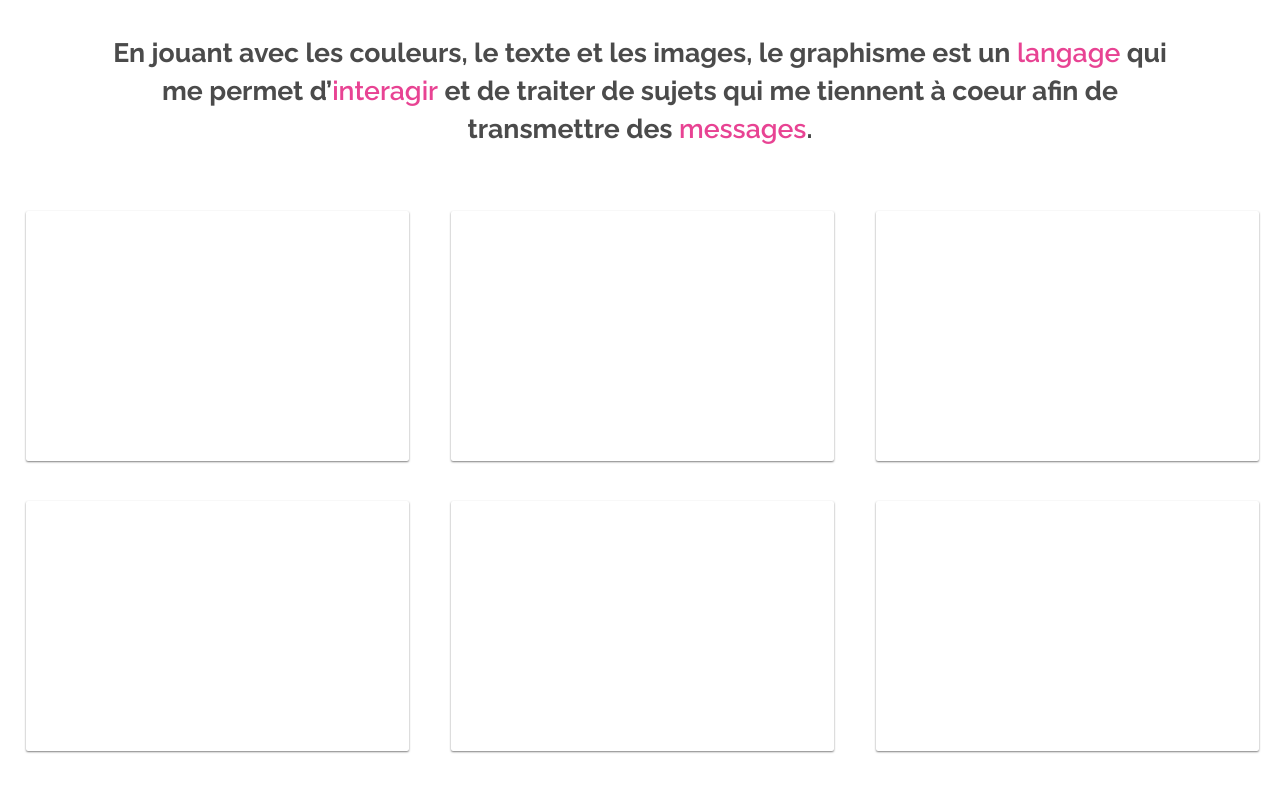
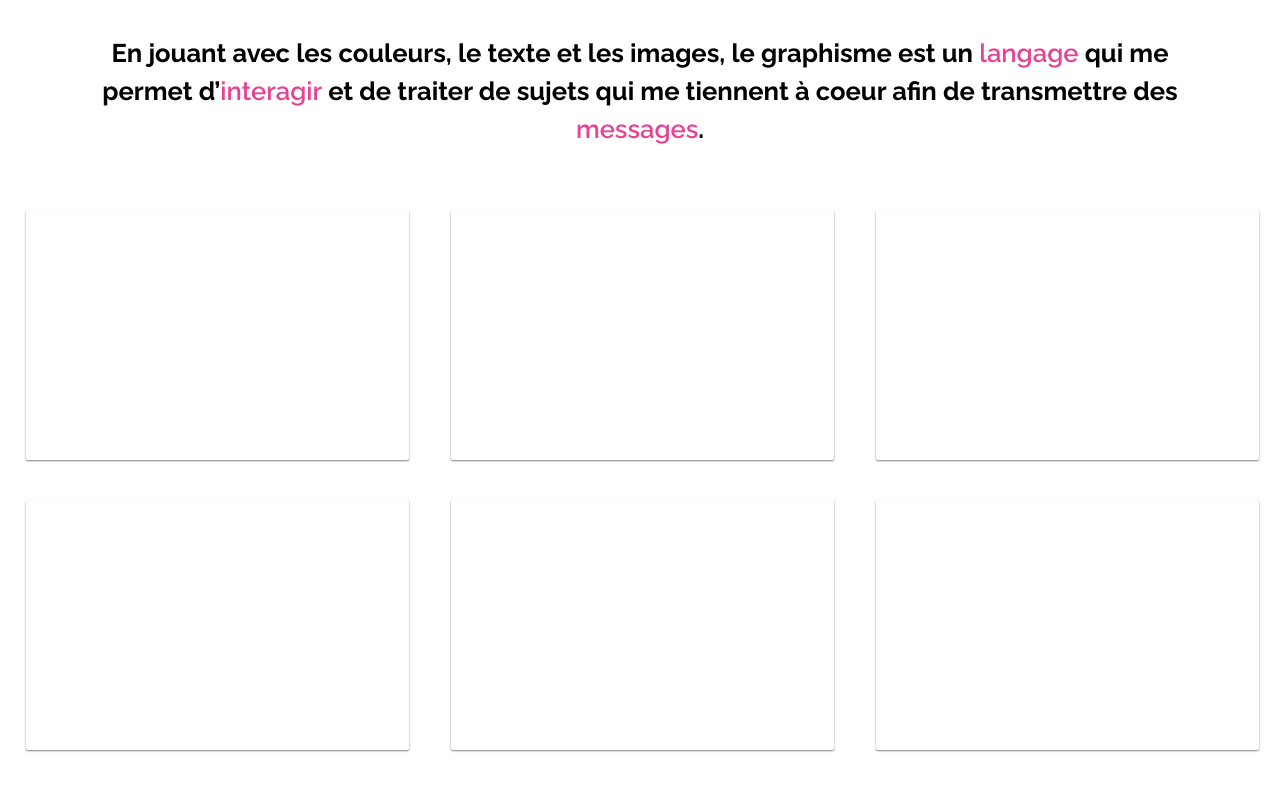
Before and after one commit to DangSinslay/DangSinslay.github.io, a Jekyll site: the page built from index.html, in a window 1280 px wide and 1122 px high. Shown: the part 315-1107 px from the top of the window. Built offline with Jekyll 4.4.1, drawn with Linux system fonts in a browser that asks for light colours.

Commit message:
Update main.css

```diff
--- a/css/main.css
+++ b/css/main.css
@@ -120,9 +120,9 @@ nav #intro:hover {
 }
 
 #content #preambule p {
-        color: #4b4b4b !important;
+        color: #000 !important;
         font-family: "Raleway" !important;
-        font-size: 20pt !important;
+        font-size: 2vw !important;
         font-weight: bold !important;
         line-height: 38px !important;
 }
```
